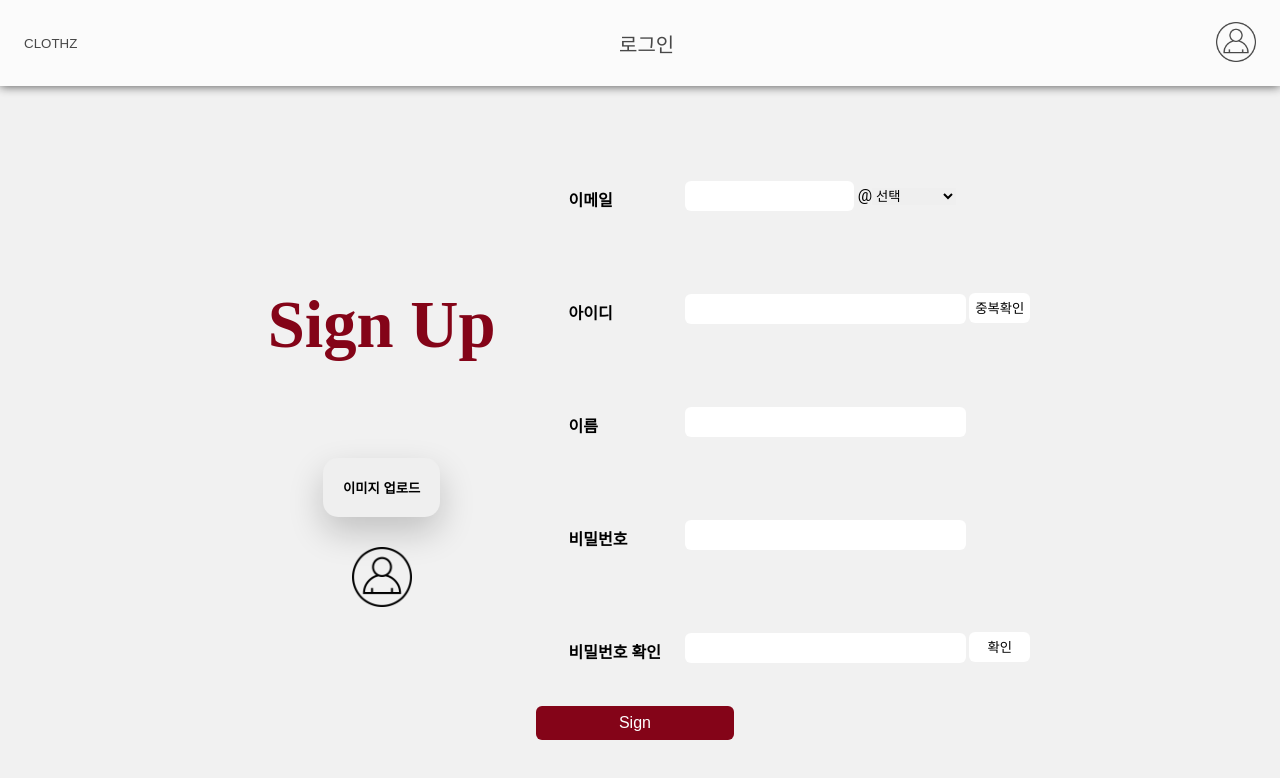
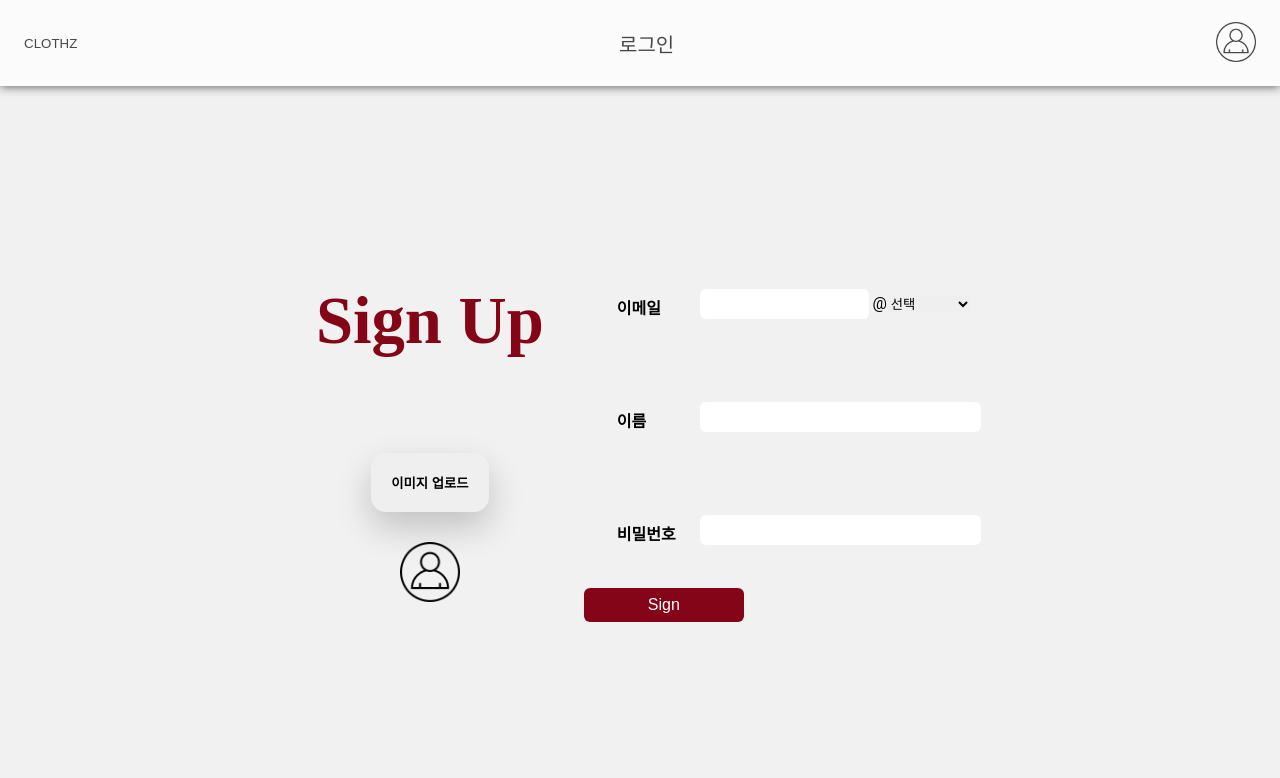
Before and after one commit to ghogho232/Capstone-FrontEnd, a React (Create React App) app in the folder capstone_front/: page /RegisterPage in a window 1280 px wide. Shown: the top 778 px of the page. Built offline with nearby package versions, Linux system fonts and the light colour scheme; a web font is replaced by a local one.

Commit message:
signup api 연동

```diff
--- a/capstone_front/src/component/CSS/Register.css
+++ b/capstone_front/src/component/CSS/Register.css
@@ -91,7 +91,7 @@ h1 {
     align-content:flex-end
 }
 
-#register-form input[type="submit"] {
+#register-form input[type="button"] {
     position: flex;
     color: #fff;
     font-size: 12pt;
--- a/capstone_front/src/component/page/RegisterPage.jsx
+++ b/capstone_front/src/component/page/RegisterPage.jsx
@@ -5,9 +5,49 @@ import Button from "../ui/Button";
 import Toolbar from "../ui/Toolbar";
 import { useEffect } from "react";
 import UploadButton from "../ui/FileInput";
+import axios from 'axios';
+import { useState } from "react";
+
+const Register = () => {
+    const navigate = useNavigate();
+
+
+}
 
 function RegisterPage() {
     const navigate = useNavigate();
+    const [emailinput, setEmailinput] = useState("");
+    const [usernameinput, setUsernameinput] = useState("");
+    const [passwordinput, setPasswordinput] = useState("");
+    const [passwordcheck, setPasswordcheck] = useState("");
+    const [message, setMessage] = useState("");
+
+    const registeraxios = () => {
+        axios.post(
+            "http://15.165.131.15:8080/api/signup",
+            {
+                email: emailinput,
+                nickname: usernameinput,
+                password: passwordinput
+            },
+            {
+                headers: {
+                    "Content-Type": "application/json",
+                    "accept": "*/*"
+                }
+            }
+        ).then((res) => {
+            console.log(res);
+            alert("회원가입이 완료되었습니다. 로그인해주세요.");
+            if (res.status === 200) {
+                navigate("/");
+            }
+        }).catch((err) => {
+            setMessage(err.response.data.message);
+            console.log(err);
+        });
+    };
+
     useEffect(() => {
         const titleElement = document.getElementsByTagName('title')[0];
         titleElement.innerHTML = `Register`;
@@ -31,12 +71,15 @@ function RegisterPage() {
                 <UploadButton />
             </div>
             <form>
-                <form method="post" action="서버의url" id="register-form">
+                <form id="register-form">
                     <table>
                         <tr>
                             <th>
                                 <label htmlfor="email" className="register-label">이메일</label> </th>
-                            <td><input type="email" id="email" name="email" /> @
+                            <td><input type="email" id="email" name="email"
+                                onChange={(e) => {
+                                        setEmailinput(e.target.value);
+                                }}/> @
                                 <select id="emailselect">
                                     <option value="first">선택</option>
                                     <option value="gmail">gmail.com</option>
@@ -49,32 +92,37 @@ function RegisterPage() {
 
                         <tr>
                             <th>
-                                <label htmlFor="userid" className="register-label">아이디</label></th>
-                            <td><input type="text" id="Id" className="Id" /></td>
-                            <input type="button" id="duplicate" name="중복확인" value="중복확인" onClick={duplicatecheck}></input>
-                        </tr>
-
-                        <tr>
-                            <th>
                                 <label htmlFor="name" className="register-label">이름</label></th>
-                            <td><input type="text" id="Name" name="name" /></td>
+                            <td><input type="text" id="Name" name="name"
+                            onChange={(e) => {
+                                setUsernameinput(e.target.value);
+                            }}/>
+                            </td>
                         </tr>
 
                         <tr>
                             <th>
                                 <label htmlFor="password" className="register-label">비밀번호</label></th>
-                            <td><input type="password" id="pw" name="pw" /></td>
+                            <td><input type="password" id="pw" name="pw"
+                            onChange={(e) => {
+                                setPasswordinput(e.target.value);
+                            }}/>
+                            </td>
                         </tr>
 
-                        <tr>
+                        {/* <tr>
                             <th>
                                 <label htmlFor="passwordcheck" className="register-label">비밀번호 확인</label></th>
-                            <td><input type="password" id="PwCheck" name="pwcheck" /></td>
+                            <td><input type="password" id="PwCheck" name="pwcheck"
+                            onChange={(e) => {
+                                setPasswordcheck(e.target.value);
+                            }}/>
+                            </td>
                             <input type="button" id="checkpw" name="확인" value="확인" onClick={pwcheck}></input>
-                        </tr>
+                        </tr> */}
 
                     </table>
-                    <input type="submit" value="Sign" className="Sign" />
+                    <input type="button" value="Sign" className="Sign" onClick={registeraxios}/>
                 </form>
             </form>
         </div>
```
